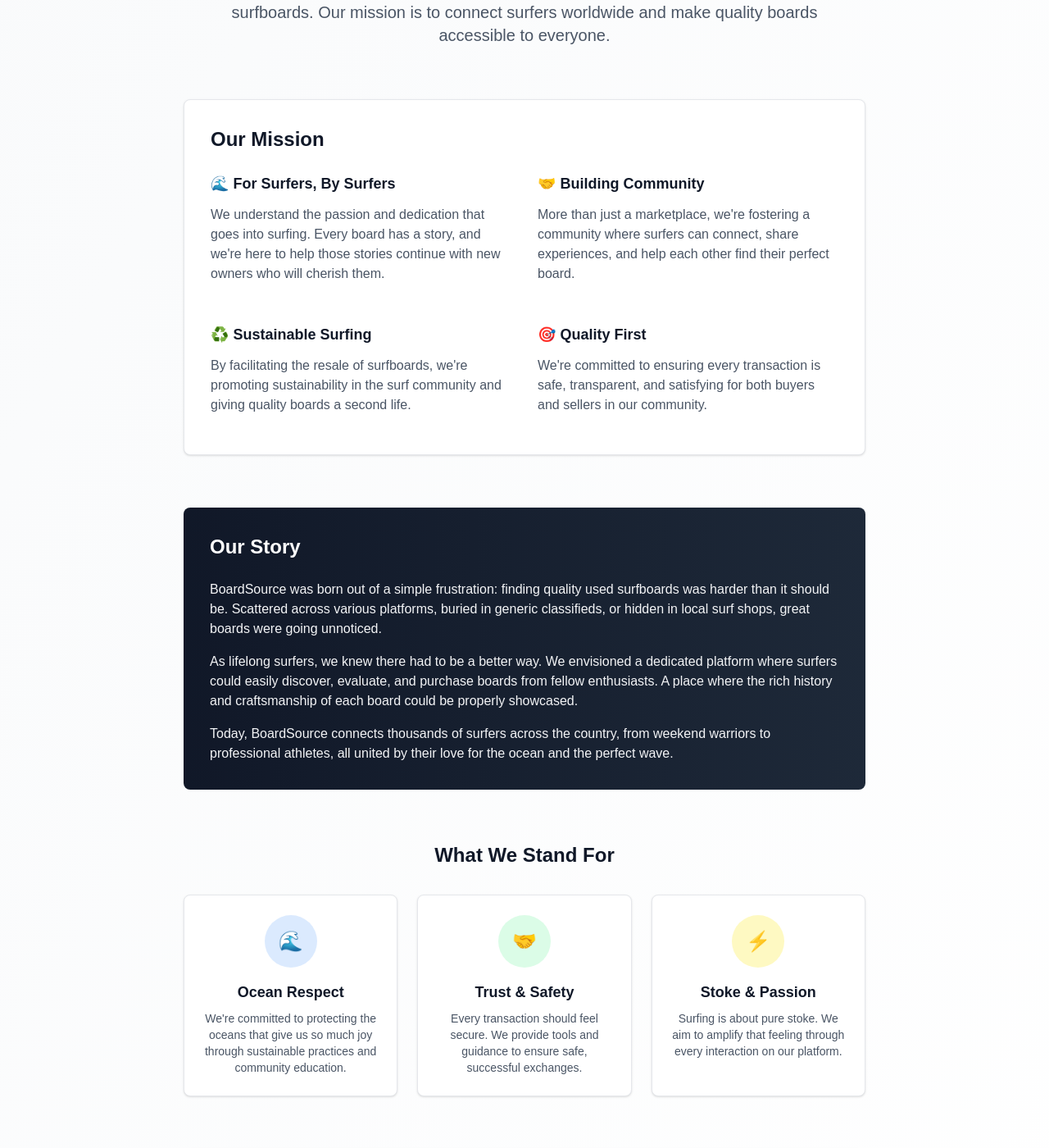
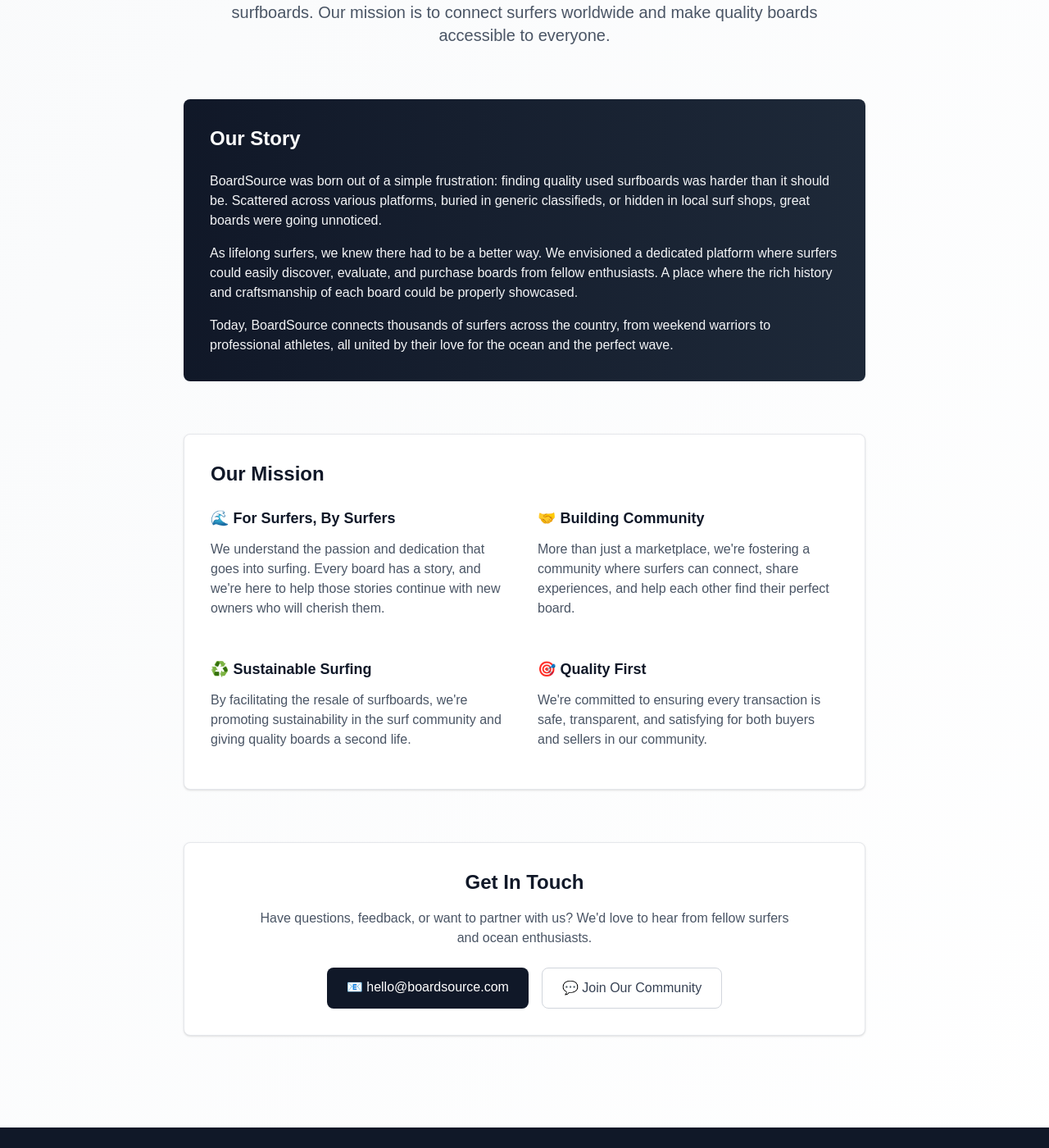
Before and after one commit to knoelljack/brdsrc, a Next.js app: page /about in a window 1280 px wide. Shown: the part 204-1604 px from the top of the page at 82% size. Built offline with nearby package versions, Linux system fonts and the light colour scheme.

Commit message:
fix: about page layout changes

```diff
--- a/app/about/page.tsx
+++ b/app/about/page.tsx
@@ -18,6 +18,33 @@
             worldwide and make quality boards accessible to everyone.
           </p>
         </div>
+
+        {/* Story Section */}
+        <section className="mb-16">
+          <div className="bg-gradient-to-r from-gray-900 to-gray-800 rounded-lg text-white p-8">
+            <h2 className="text-2xl font-bold mb-6">Our Story</h2>
+            <div className="space-y-4 text-gray-100">
+              <p>
+                BoardSource was born out of a simple frustration: finding
+                quality used surfboards was harder than it should be. Scattered
+                across various platforms, buried in generic classifieds, or
+                hidden in local surf shops, great boards were going unnoticed.
+              </p>
+              <p>
+                As lifelong surfers, we knew there had to be a better way. We
+                envisioned a dedicated platform where surfers could easily
+                discover, evaluate, and purchase boards from fellow enthusiasts.
+                A place where the rich history and craftsmanship of each board
+                could be properly showcased.
+              </p>
+              <p>
+                Today, BoardSource connects thousands of surfers across the
+                country, from weekend warriors to professional athletes, all
+                united by their love for the ocean and the perfect wave.
+              </p>
+            </div>
+          </div>
+        </section>
 
         {/* Mission Section */}
         <section className="mb-16">
@@ -70,78 +97,6 @@
           </div>
         </section>
 
-        {/* Story Section */}
-        <section className="mb-16">
-          <div className="bg-gradient-to-r from-gray-900 to-gray-800 rounded-lg text-white p-8">
-            <h2 className="text-2xl font-bold mb-6">Our Story</h2>
-            <div className="space-y-4 text-gray-100">
-              <p>
-                BoardSource was born out of a simple frustration: finding
-                quality used surfboards was harder than it should be. Scattered
-                across various platforms, buried in generic classifieds, or
-                hidden in local surf shops, great boards were going unnoticed.
-              </p>
-              <p>
-                As lifelong surfers, we knew there had to be a better way. We
-                envisioned a dedicated platform where surfers could easily
-                discover, evaluate, and purchase boards from fellow enthusiasts.
-                A place where the rich history and craftsmanship of each board
-                could be properly showcased.
-              </p>
-              <p>
-                Today, BoardSource connects thousands of surfers across the
-                country, from weekend warriors to professional athletes, all
-                united by their love for the ocean and the perfect wave.
-              </p>
-            </div>
-          </div>
-        </section>
-
-        {/* Values Section */}
-        <section className="mb-16">
-          <h2 className="text-2xl font-bold text-gray-900 mb-8 text-center">
-            What We Stand For
-          </h2>
-          <div className="grid md:grid-cols-3 gap-6">
-            <div className="text-center p-6 bg-white rounded-lg shadow-sm border border-gray-200">
-              <div className="w-16 h-16 bg-blue-100 rounded-full flex items-center justify-center mx-auto mb-4">
-                <span className="text-2xl">🌊</span>
-              </div>
-              <h3 className="text-lg font-semibold text-gray-900 mb-2">
-                Ocean Respect
-              </h3>
-              <p className="text-gray-600 text-sm">
-                We&apos;re committed to protecting the oceans that give us so
-                much joy through sustainable practices and community education.
-              </p>
-            </div>
-            <div className="text-center p-6 bg-white rounded-lg shadow-sm border border-gray-200">
-              <div className="w-16 h-16 bg-green-100 rounded-full flex items-center justify-center mx-auto mb-4">
-                <span className="text-2xl">🤝</span>
-              </div>
-              <h3 className="text-lg font-semibold text-gray-900 mb-2">
-                Trust & Safety
-              </h3>
-              <p className="text-gray-600 text-sm">
-                Every transaction should feel secure. We provide tools and
-                guidance to ensure safe, successful exchanges.
-              </p>
-            </div>
-            <div className="text-center p-6 bg-white rounded-lg shadow-sm border border-gray-200">
-              <div className="w-16 h-16 bg-yellow-100 rounded-full flex items-center justify-center mx-auto mb-4">
-                <span className="text-2xl">⚡</span>
-              </div>
-              <h3 className="text-lg font-semibold text-gray-900 mb-2">
-                Stoke & Passion
-              </h3>
-              <p className="text-gray-600 text-sm">
-                Surfing is about pure stoke. We aim to amplify that feeling
-                through every interaction on our platform.
-              </p>
-            </div>
-          </div>
-        </section>
-
         {/* Contact Section */}
         <section className="text-center">
           <div className="bg-white rounded-lg shadow-sm border border-gray-200 p-8">
```
